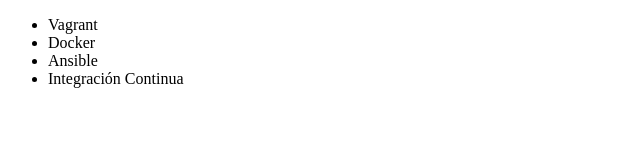
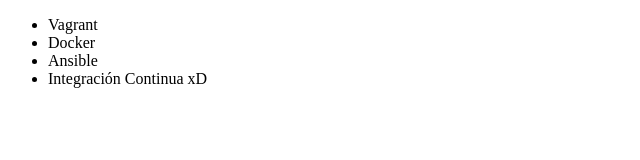
Before and after one commit to RonCap/ronny-alura-git, a plain HTML site: page index.html in a window 1280 px wide. Shown: the full height of the page, 0-640 px from the left. Drawn offline with Linux system fonts and the light colour scheme.

Commit message:
Arreglo de linea sumando el XD

```diff
--- a/index.html
+++ b/index.html
@@ -9,7 +9,7 @@
             <li>Vagrant</li>
             <li>Docker</li>
             <li>Ansible</li>
-            <li>Integración Continua</li>
+            <li>Integración Continua xD</li>
         </ul>
     </body>
 </html>
```
